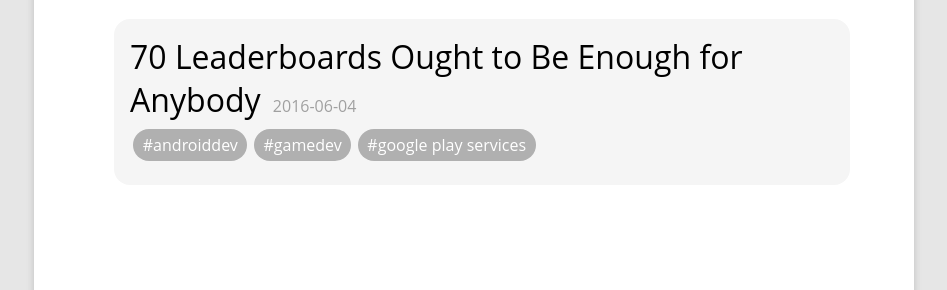
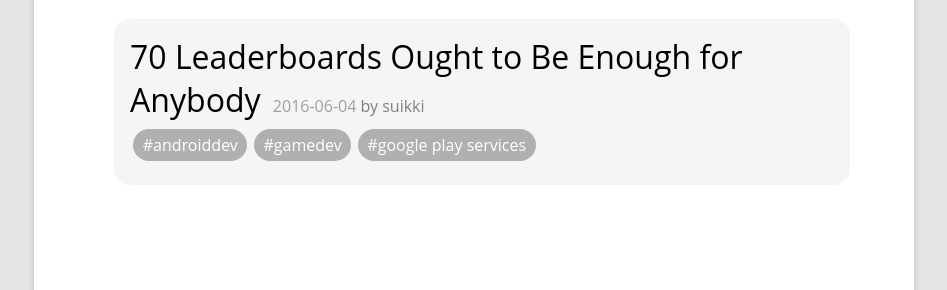
Before and after one commit to suikki/suikki.github.io, a Jekyll site: the page built from index.html, in a window 1280 px wide. Shown: the part 178-468 px from the top of the page, without its empty margins (166-1113 px from the left). Built offline with Jekyll 4.4.1, drawn with Linux system fonts in a browser that asks for light colours.

Commit message:
Nick formatting tweaks. Added author nick to blog list too.

```diff
--- a/css/main.css
+++ b/css/main.css
@@ -159,6 +159,14 @@ Blog post listing layout.
 	color: #a0a0a0;
 }
 
+.post_list .author_nick {
+	color: #808080;
+}
+
+.post_list .author_nick::before {
+    content: "by ";
+}
+
 /*
 Blog post layout.
 */
@@ -166,14 +174,18 @@ Blog post layout.
 .post_title {
 }
 
+.post_title .date {
+	font-size: 40%;
+	color: #808080;
+}
+
 .post_title .author_nick {
 	font-size: 40%;
 	color: #808080;
 }
 
-.post_title .date {
-	font-size: 40%;
-	color: #808080;
+.post_title .author_nick::before {
+    content: "by ";
 }
 
 /* Tag list */
--- a/index.html
+++ b/index.html
@@ -8,9 +8,16 @@ title: Suikki - Blog
 
 	<ul class="post_list">
 	{% for post in site.posts %}
+		{% if post.author %}
+			{% assign author = site.data.authors[post.author] %}
+		{% else %}
+			{% assign author = site.owner %}
+		{% endif %}
+
 		<li>
 			<a class="post_list_title" href="{{ post.url }}">{{ post.title }}</a>
 			<span class="date">{{ post.date | date: "%Y-%m-%d" }}</span>
+			<span class="author_nick">{{ author.nick }}</span>
 			<ul class="post_tags">
 				{% for tag in post.tags %}<li><a href="{{ site.url }}/tags/#{{ tag }}" title="Pages tagged with #{{ tag }}">#{{ tag }}</a></li>{% endfor %}
 			</ul>
```
